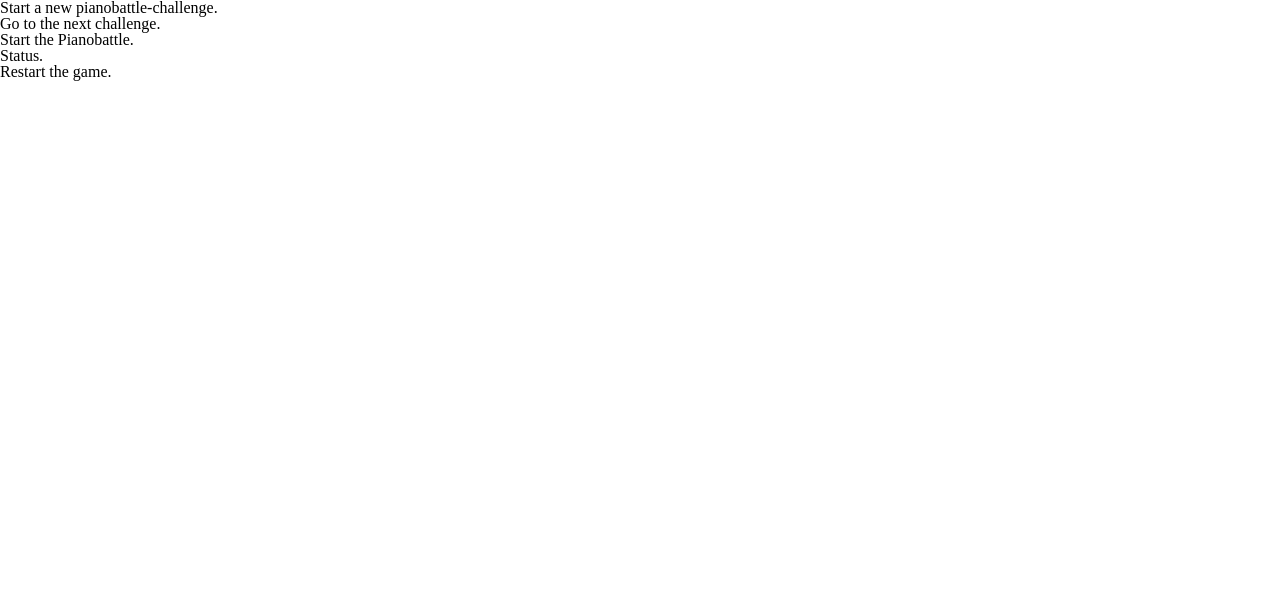
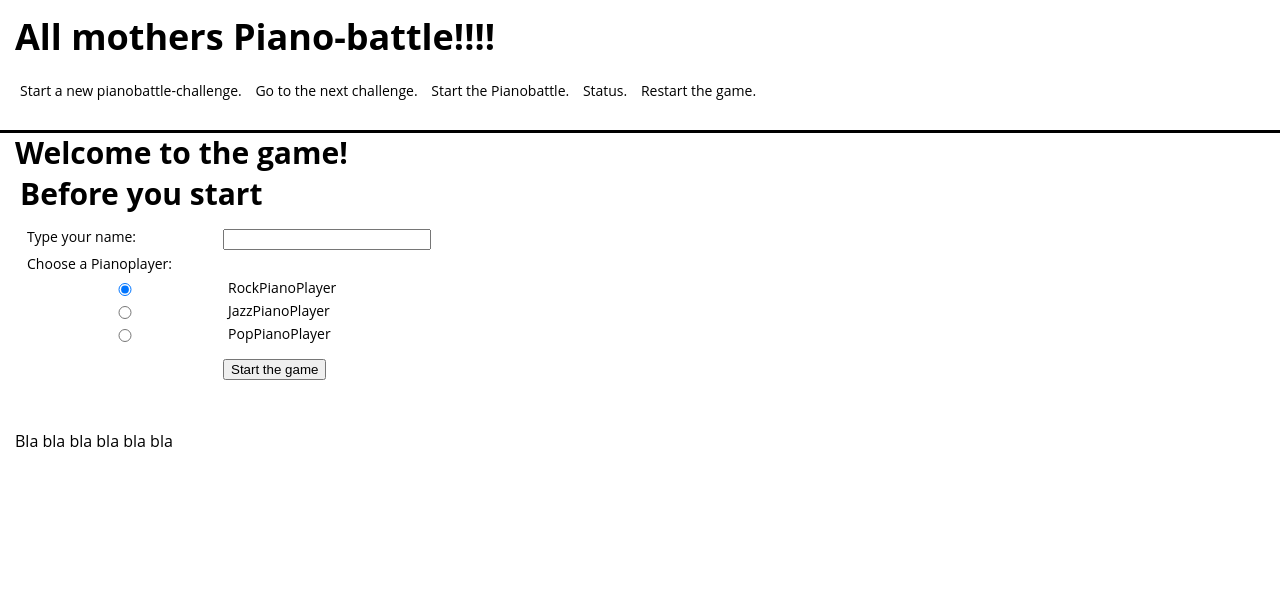
Before and after one commit to Mangemannen66/TheSuperGame, a PHP site: page / in a window 1280 px wide. Shown: the top 616 px of the page. Run offline with PHP 8.4, Linux system fonts and the light colour scheme; data that the repository does not hold is empty; some libraries are stand-ins or nearby versions.

Commit message:
Done some styling and included a form in index.html Made AJAX to work...

```diff
--- a/css/style.css
+++ b/css/style.css
@@ -0,0 +1,144 @@
+body {
+  position: relative;
+  font-size: 14px;
+  font-family: 'Open Sans', sans-serif;
+  line-height: 1.2;
+}
+
+h1, h2, h3, h4, h5, h6 {
+  font-weight: bold;
+}
+
+h1 {
+	font-size: 36px;
+}
+
+h2 {
+	font-size: 30px;
+
+}
+
+h3 {
+	font-size: 26px;
+
+
+}
+
+p {
+  font-size: 16px;
+  line-height: 1.2;
+  font-weight: normal;
+}
+
+
+a {
+  cursor: pointer;
+
+  font-size: inherit;
+
+  text-decoration: none;
+}
+
+a:hover {
+  text-decoration: underline;
+}
+
+header {
+  height: 100px;
+  position: fixed;
+  top: 0;
+  left: 0;
+  right: 0;
+  background-color: #fff;
+  border-bottom: 3px solid #000;
+  padding: 15px;
+}
+
+
+/*give header nav a bit of space*/
+header nav {
+  margin: 20px 0 0;
+}
+
+/*all nav ul li should have a 5px padding*/
+header nav ul li {
+  padding: 5px;
+  /*and a cursor pointer*/
+  cursor: pointer;
+}
+
+/*only make first level li tags inline block */
+header nav > ul > li {
+  display: inline-block;
+  /*vertical aling ensures inline elements stay at top when they expand (submenus!)*/
+  vertical-align: top;
+}
+
+
+header nav ul ul {
+  display: none;
+
+  background-color: #fff;
+}
+
+header nav ul li:hover {
+  background-color: #eee;
+
+  border-radius: 5px;
+}
+
+header nav ul li:hover > ul {
+  display: block;
+}
+
+main {
+
+  padding-top: 120px;
+  padding-bottom: 200px;
+}
+
+section {
+  margin: auto;
+  padding: 5px;
+  padding-bottom: 15px;
+}
+
+article {
+  margin: 0 auto;
+  padding: 15px;
+}
+
+footer {
+  position: absolute;
+  bottom: 0;
+  left: 0;
+  right: 0;
+  height: 170px;
+  background-color: #fff;
+  /*border-top: 1px solid black;*/
+  padding: 15px;
+}
+
+label {
+	margin-left: .5em;
+    width: 13em;
+    float: left;
+    padding-right: 1em;
+    padding-bottom: .5em;
+}
+#data input {
+    float: left;
+    width: 15em;
+    margin-bottom: .5em;
+}
+#data span {
+    padding-left: .25em;
+}
+#buttons input {
+    float: left;
+    margin-bottom: .5em;
+    margin-top: .8em;
+}
+br {
+    clear: left;
+}
--- a/index.html
+++ b/index.html
@@ -10,6 +10,7 @@
   </head>
   <body>
        <header>
+       <h1>All mothers Piano-battle!!!!</h1>
         <nav>
            <ul>
             <li id="newStory">Start a new pianobattle-challenge.</li>
@@ -21,8 +22,38 @@
         </nav>
     </header>
     <main>
+      <article>
+        <h2>Welcome to the game!</h2>
+
+        <section>
+          <h2>Before you start</h2><br>
+
+        <form action="start_game.php" method="post">
+
+            <div id="data">
+                <label>Type your name:</label>
+                <input type="text" name="player_name"><br>
+
+                <label>Choose a Pianoplayer:</label><br>
+                <input type="radio" name="player_class" value="RockPianoPlayer" checked>RockPianoPlayer<br>
+                <input type="radio" name="player_class" value="JazzPianoPlayer">JazzPianoPlayer<br>
+                <input type="radio" name="player_class" value="PopPianoPlayer">PopPianoPlayer<br>
+
+            </div>
+
+            <div id="buttons">
+                <label>&nbsp;</label>
+                <input type="submit" value="Start the game"><br>
+            </div>
+
+        </form>
+        </section>
+      </article>
     </main>
     <footer>
+      <address>
+        <p>Bla bla bla bla bla bla</p>
+      </address>
     </footer>
   </body>
 </html>
--- a/js/main.js
+++ b/js/main.js
@@ -1,4 +1,55 @@
 //DOM ready
 $(function() {
 
+
+
+  /**
+   * AJAX EXAMPLE
+   *
+   */
+
+  $.ajax({
+    url: "start_game.php",
+    dataType: "json",
+    data: {
+      something: 1
+    },
+    success: function(data) {
+      console.log("AJAX EXAMPLE SUCCESS, data: ", data);
+    },
+    error: function(data) {
+      console.log("AJAX EXAMPLE ERROR, data.responseText: ", data.responseText);
+    }
+  });
+
+
+
+  /**
+   * example submit handler for the .aForm form in index.html
+   *
+   */
+
+  $(".aForm").submit(function() {
+    //since all our form input fields have id's we'll use those as object keys
+    var collectedFormInfo = {};
+    //select all input fields that are not type=submit and not unchecked type=radio and loop through them using jQuery .each()
+    $(this).find("input").not("input[type='submit'], input[type='radio']:not(:checked)").each(function() {
+      //code in here runs for each iteration of the jQuery loop
+      //get input field id
+      var fieldId = $(this).attr("id");
+      //get input field value
+      var fieldVal = $(this).val();
+
+      //use them to store data in our object
+      collectedFormInfo[fieldId] = fieldVal;
+    });
+
+    //then console.log() the object when it's complete!
+    console.log("collectedFormInfo: ", collectedFormInfo);
+
+    //always return false to prevent page reload
+    return false;
+  });
+
+
 });
--- a/start_game.php
+++ b/start_game.php
@@ -23,8 +23,10 @@ unset($ds->available_tools);
 
 
 //these should be delivered with AJAX
+
 $player_name = "Magnus Danielsson";
 $player_class = "RockPianoPlayer";
+
 
 
 
```
